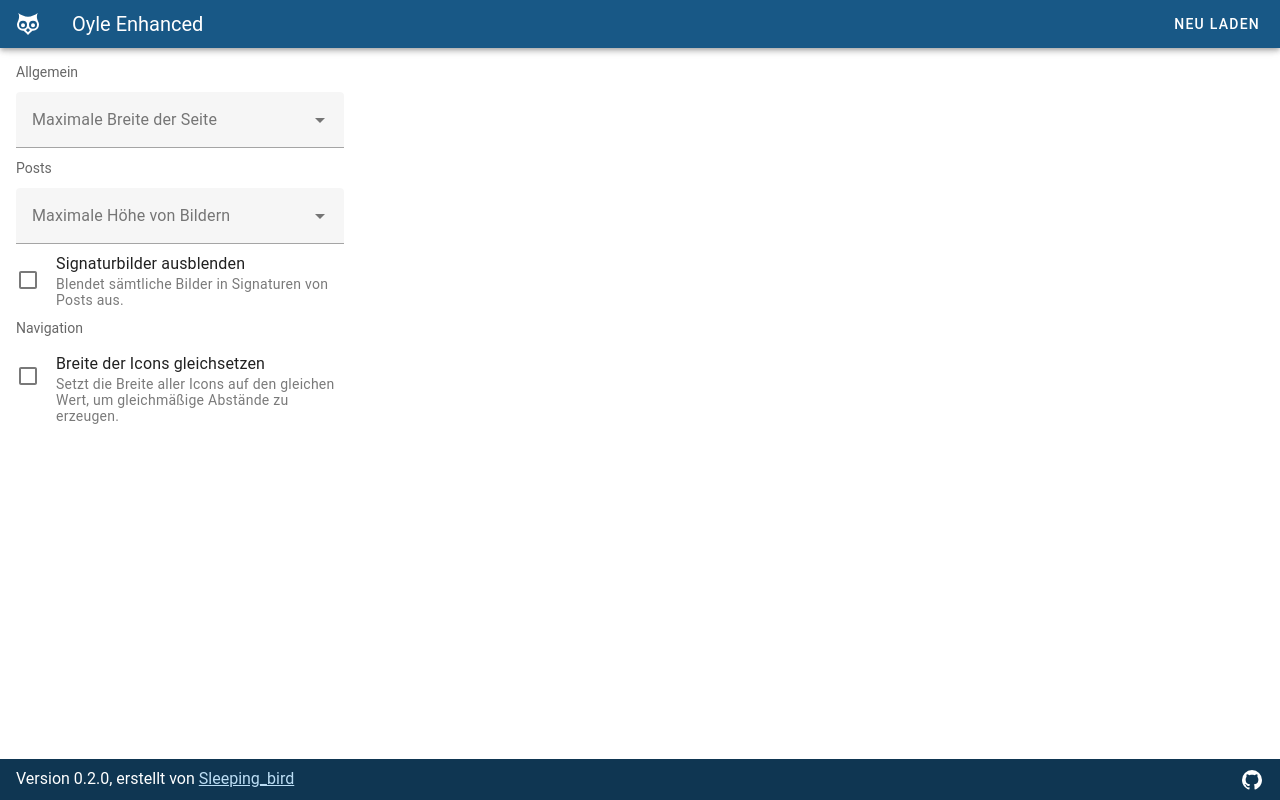
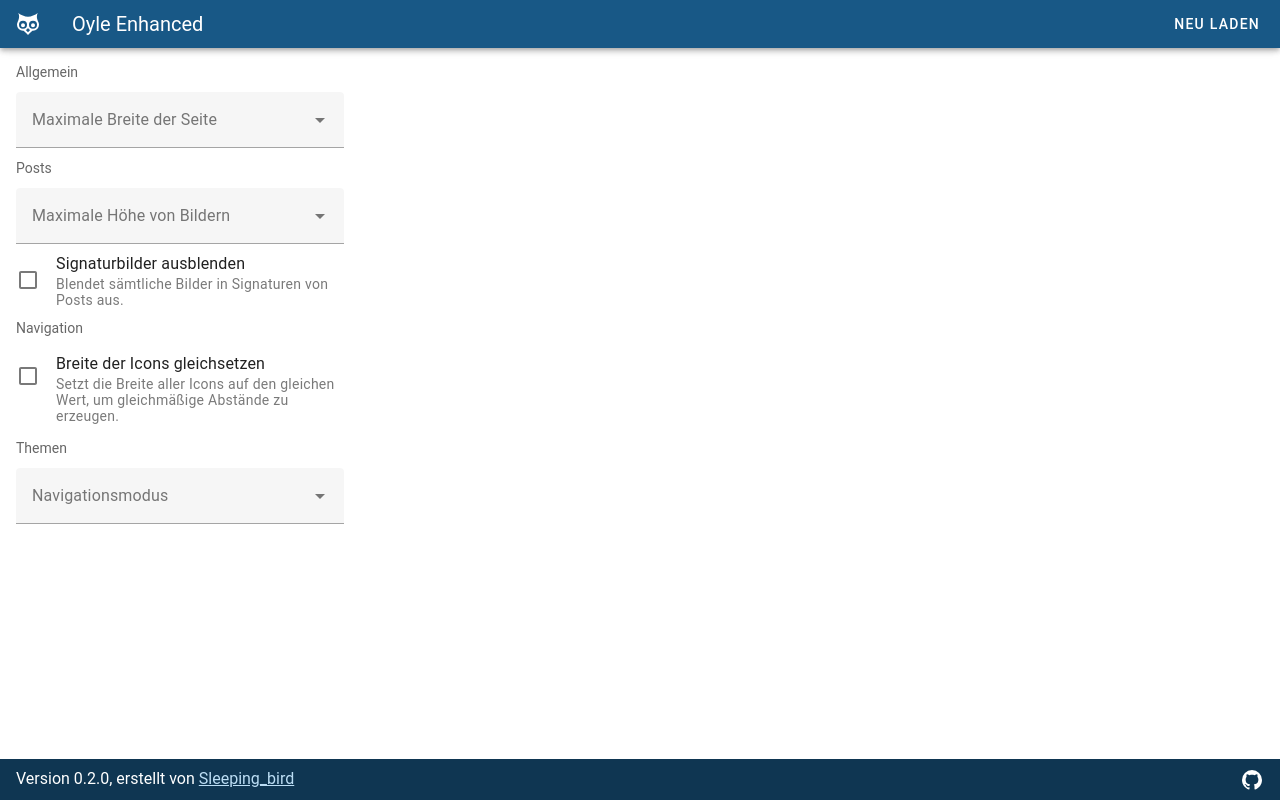
Before and after one commit to C0Nd3Mnd/oyle-enhanced, a Vue app: page / in a window 1280 px wide. Built offline with nearby package versions, Linux system fonts and the light colour scheme.

Commit message:
Add option to force display a nav type

```diff
--- a/src/App.vue
+++ b/src/App.vue
@@ -48,6 +48,21 @@
   {
     title: "Unbegrenzt",
     value: "unset",
+  },
+];
+
+const topicNavigationModeOptions = [
+  {
+    title: "Standard",
+    value: false,
+  },
+  {
+    title: "Einfach",
+    value: "simple",
+  },
+  {
+    title: "Erweitert",
+    value: "advanced",
   },
 ];
 
@@ -136,6 +151,18 @@
           subtitle="Setzt die Breite aller Icons auf den gleichen Wert, um gleichmäßige Abstände zu erzeugen."
           lines="three"
         />
+        <v-list-subheader>Themen</v-list-subheader>
+        <v-list-item>
+          <v-select
+            :items="topicNavigationModeOptions"
+            label="Navigationsmodus"
+            :model-value="addonStore.storage.topicNavigationMode"
+            hide-details
+            @update:modelValue="
+              addonStore.setItem('topicNavigationMode', $event)
+            "
+          />
+        </v-list-item>
       </v-list>
       <v-footer app class="pa-0">
         <div class="px-4 py-2 bg-secondary w-100 d-flex">
```
Also changed, not shown: public/background.js (+26 -0 lines).
